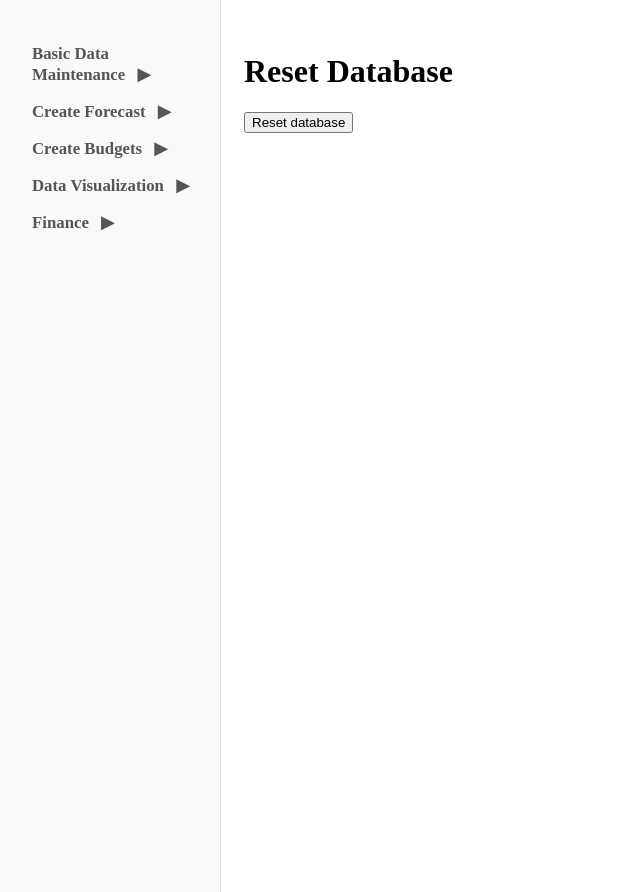
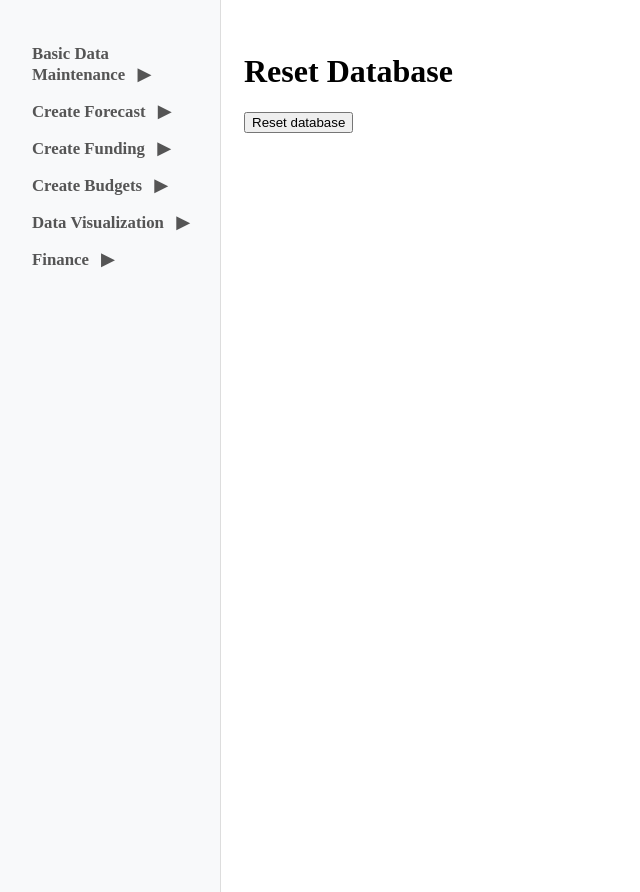
Before and after one commit to liyu711/mt_expense_management, a Flask app: page /reset in a window 1280 px wide. Shown: the whole page, without its empty margins (0-640 px from the left). Run offline with Flask 3, Linux system fonts and the light colour scheme.

Commit message:
Reorganized create fundings

```diff
--- a/app_local/templates/sidebar.html
+++ b/app_local/templates/sidebar.html
@@ -30,13 +30,23 @@
     </div>
 
     <div class="nav-group">
+        <div class="nav-link nav-group-title collapsible" id="create-funding-toggle">
+            Create Funding
+            <span class="collapse-arrow" id="create-funding-arrow">&#9654;</span>
+        </div>
+        <div class="nav-sublinks collapsible-content" id="create-funding-content" style="display:none;">
+            <a href="/modify_funding" class="nav-link nav-sublink{% if request.path == '/modify_funding' %} active{% endif %}" id="nav-create-funding">Create funding</a>
+        </div>
+    </div>
+
+    <div class="nav-group">
         <div class="nav-link nav-group-title collapsible" id="create-budgets-toggle">
             Create Budgets
             <span class="collapse-arrow" id="create-budgets-arrow">&#9654;</span>
         </div>
         <div class="nav-sublinks collapsible-content" id="create-budgets-content" style="display:none;">
             <a href="/upload_budget" class="nav-link nav-sublink{% if request.path == '/upload_budget' %} active{% endif %}" id="nav-upload-budget">Create budget</a>
-            <a href="/modify_funding" class="nav-link nav-sublink{% if request.path == '/moidfy_funding' %} active{% endif %}">Create funding</a>
+            <!-- <a href="/modify_funding" class="nav-link nav-sublink{% if request.path == '/moidfy_funding' %} active{% endif %}">Create funding</a> -->
             <a href="/capex_budget" class="nav-link nav-sublink{% if request.path == '/capex_budget' %} active{% endif %}">Capex budget</a>
         </div>
     </div>
@@ -116,6 +126,32 @@ document.addEventListener('DOMContentLoaded', function() {
             if (e.target === createToggle || e.target === createArrow) {
                 var isExpanded = createContent.style.display === 'block';
                 setCreateState(!isExpanded);
+            }
+        });
+    }
+
+    // Create Funding collapsible
+    var createFundingToggle = document.getElementById('create-funding-toggle');
+    var createFundingContent = document.getElementById('create-funding-content');
+    var createFundingArrow = document.getElementById('create-funding-arrow');
+    var createFundingExpanded = localStorage.getItem('createFundingExpanded') === 'true';
+    function setCreateFundingState(expanded) {
+        if (expanded) {
+            createFundingContent.style.display = 'block';
+            createFundingArrow.style.transform = 'rotate(90deg)';
+        } else {
+            createFundingContent.style.display = 'none';
+            createFundingArrow.style.transform = 'rotate(0deg)';
+        }
+        localStorage.setItem('createFundingExpanded', expanded);
+    }
+    if (createFundingToggle && createFundingContent && createFundingArrow) {
+        setCreateFundingState(createFundingExpanded);
+        createFundingArrow.style.transition = 'transform 0.2s';
+        createFundingToggle.addEventListener('click', function(e) {
+            if (e.target === createFundingToggle || e.target === createFundingArrow) {
+                var isExpanded = createFundingContent.style.display === 'block';
+                setCreateFundingState(!isExpanded);
             }
         });
     }
```
